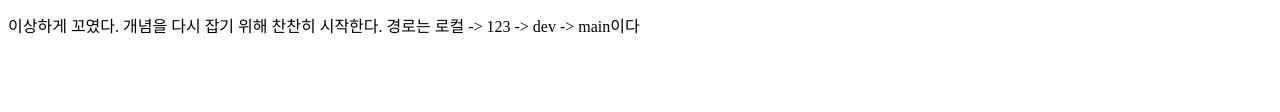
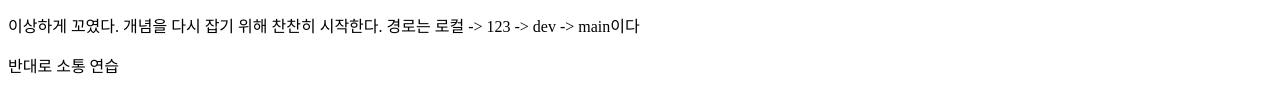
Before and after one commit to kks0507/TEST-Repo, a plain HTML site: page index.html in a window 1280 px wide. Shown: the part 242-354 px from the top of the page. Drawn offline with Linux system fonts and the light colour scheme.

Commit message:
Update index.html

```diff
--- a/index.html
+++ b/index.html
@@ -13,6 +13,7 @@
     <h4>음하하하하하 이번에는 어떻게 될까나></h4>
     <p>지금은 newnew라는 새로운 브랜치를 만들었다. 일단 다음은 dev -> 메인 순으로 동기화하고 그 후 로컬에 동기화를 진행한다.</p>
     <p>이상하게 꼬였다. 개념을 다시 잡기 위해 찬찬히 시작한다. 경로는 로컬 -> 123 -> dev -> main이다</p>
+    <p>반대로 소통 연습</p>
 
 
 
```
